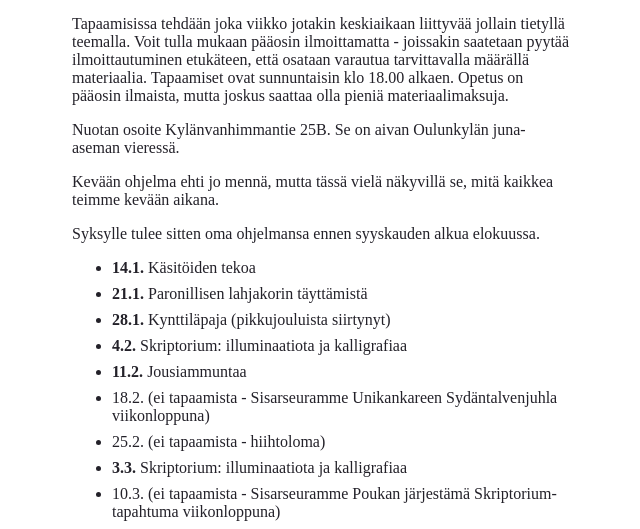
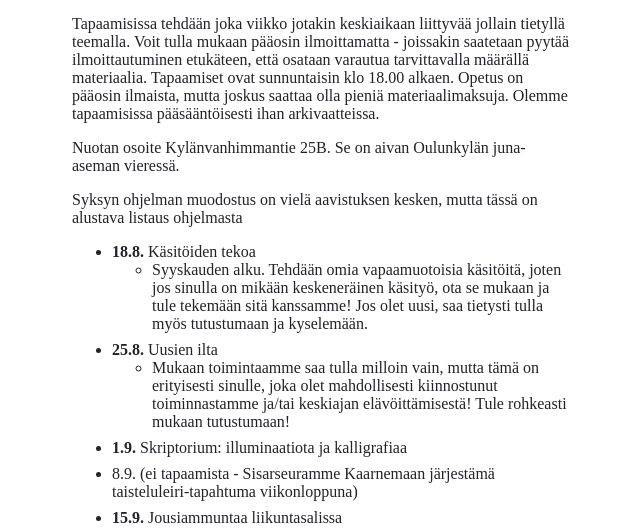
Before and after one commit to tuomokar/hukka-website, a Gatsby site: page /calendar in a window 1280 px wide. Shown: the part 356-885 px from the top of the page, without its empty margins (318-958 px from the left). Built offline with nearby package versions, Linux system fonts and the light colour scheme; Gatsby itself is replaced by a stand-in of ours.

Commit message:
content: Autumn meetings info (at least for the most part)

```diff
--- a/src/content/MainPageTopicalThings.mdx
+++ b/src/content/MainPageTopicalThings.mdx
@@ -1,12 +1,12 @@
 import { ExternalLink } from '../components/external-link'
 
-### 2024 loppukesän ja syksyn toiminta
+### 2024 syyskauden toiminta
 
-Viikottaiset sunnuntaitapaamiset ovat kesän ajan tauolla.
+Uusien ilta on sunnuntaina 25.8. Oulunkylän nuorisotalo Nuotalla Oulunkylässä. Mukaan saa tulla tutustumaan
+minä tahansa sunnuntaina, mutta uusien ilta erityisesti on sitä varten tarkoitettu. Tule rohkeasti mukaan!
 
-Elokuun alkupuolella 10.8. olemme mukana Helsingan keskiaikapäivässä mukana.
+Viikottaiset sunnuntaitapaamiset ovat olleet kesän ajan tauolla mutta jatkuvat sunnuntaina
+18.8. Näistä sekä uusien illasta lisää Kalenteri-sivulta.
 
-Taistelutreenejä on lähes joka viikko myös kesän ajan.
-
-Elokuun lopussa aloitamme taas viikottaiset sunnuntaitapaamiset erilaisten keskiaikateemaisten
-aktiviteettien parissa.
+Taistelutreenit jatkuvat ainakin vielä elokuun ajan näillä näkymin ulkona Kannelmäessä ja jossain vaiheessa
+syyskuun aikana siirtynemme sisätiloihin Viikkiin.
--- a/src/pages/calendar.tsx
+++ b/src/pages/calendar.tsx
@@ -13,95 +13,97 @@ import { SundayActivity as SundayActivityType } from "../types/Activities";
 
 const sundayActivities: SundayActivityType[] = [
   {
-    date: "2024-01-14",
+    date: "2024-08-18",
     title: "Käsitöiden tekoa",
+    additionalDescription: (
+      <span>
+        Syyskauden alku. Tehdään omia vapaamuotoisia käsitöitä, joten jos sinulla on mikään keskeneräinen käsityö, ota
+        se mukaan ja tule tekemään sitä kanssamme! Jos olet uusi, saa tietysti tulla myös tutustumaan ja kyselemään.
+      </span>
+    ),
   },
   {
-    date: "2024-01-21",
-    title: "Paronillisen lahjakorin täyttämistä",
+    date: "2024-08-25",
+    title: "Uusien ilta",
+    additionalDescription: (
+      <span>
+        Mukaan toimintaamme saa tulla milloin vain, mutta tämä on erityisesti sinulle, joka olet mahdollisesti
+        kiinnostunut toiminnastamme ja/tai keskiajan elävöittämisestä! Tule rohkeasti mukaan tutustumaan!
+      </span>
+    ),
   },
   {
-    date: "2024-01-28",
-    title: "Kynttiläpaja (pikkujouluista siirtynyt)",
-  },
-  {
-    date: "2024-02-04",
+    date: "2024-09-01",
     title: "Skriptorium: illuminaatiota ja kalligrafiaa",
   },
   {
-    date: "2024-02-11",
-    title: "Jousiammuntaa",
-  },
-  {
-    date: "2024-02-18",
-    title: "Sisarseuramme Unikankareen Sydäntalvenjuhla viikonloppuna",
+    date: "2024-09-08",
+    title: "Sisarseuramme Kaarnemaan järjestämä taisteluleiri-tapahtuma viikonloppuna",
     noMeeting: true,
   },
   {
-    date: "2024-02-25",
-    title: "hiihtoloma",
+    date: "2024-09-15",
+    title: "Jousiammuntaa liikuntasalissa",
+  },
+  {
+    date: "2024-09-22",
+    title: "Museovierailu Sinebrychoffilla",
+    additionalDescription: (
+      <span>Huom. tällöin ei olla Nuotalla ollenkaan. Tpaamisesta tulee lisätietoa myöhemmin.</span>
+    ),
+  },
+  {
+    date: "2024-09-29",
+    title: "??? (ohjelma tarkentuu myöhemmin",
+  },
+  {
+    date: "2024-10-06",
+    title: "Skriptorium: illuminaatiota ja kalligrafiaa",
+  },
+  {
+    date: "2024-10-13",
+    title: "Jousiammuntaa liikuntasalissa",
+  },
+  {
+    date: "2024-10-20",
+    title: "??? (ohjelma tarkentuu myöhemmin)",
+  },
+  {
+    date: "2024-10-27",
+    title: "Alusmekon tai -paidan tekoa",
+  },
+  {
+    date: "2024-11-03",
+    title: "Skriptorium: illuminaatiota ja kalligrafiaa",
+  },
+  {
+    date: "2024-11-10",
+    title: "Hukan oma Kekrijuhla-tapahtuma viikonloppuna",
     noMeeting: true,
   },
   {
-    date: "2024-03-03",
+    date: "2024-11-17",
+    title: "Lautanauha osa 1",
+  },
+  {
+    date: "2024-11-24",
+    title: "Lautanauha: osa 2",
+    additionalDescription: (
+      <span>HUOM. Tämän kerran paikka ja aika saattaa vielä vaihtua jonnekin muualle kuin Nuotalle</span>
+    ),
+  },
+  {
+    date: "2024-12-01",
     title: "Skriptorium: illuminaatiota ja kalligrafiaa",
   },
   {
-    date: "2024-03-10",
-    title: "Sisarseuramme Poukan järjestämä Skriptorium-tapahtuma viikonloppuna",
+    date: "2024-12-08",
+    title: "Sisarseuramme Poukan järjestämä Annanpäivät-tapahtuma viikonloppuna",
     noMeeting: true,
   },
   {
-    date: "2024-03-17",
-    title: "Kirjansidontaa: koptisidos",
-  },
-  {
-    date: "2024-03-24",
-    title: "Laulua ja musisointia",
-  },
-  {
-    date: "2024-03-31",
-    title: "Pääsiäinen",
-    noMeeting: true,
-  },
-  {
-    date: "2024-04-07",
-    title: "Scriptorium",
-  },
-  {
-    date: "2024-04-14",
-    title: "Jousiammuntaa",
-  },
-  {
-    date: "2024-04-21",
-    title: "Sisarseuramme Miehonlinnan järjestämä Suwiyöt-tapahtuma viikonloppuna",
-    noMeeting: true,
-  },
-  {
-    date: "2024-04-28",
-    title: "Hukan kevättanssiaiset",
-  },
-  {
-    date: "2024-05-05",
-    title: "Skriptorium: illuminaatiota ja kalligrafiaa",
-  },
-  {
-    date: "2024-05-12",
-    title: "Jousiammuntaa",
-  },
-  {
-    date: "2024-05-19",
-    title: "Hukan oma Värttinä & Väripata -tapahtuma viikonloppuna",
-    noMeeting: true,
-  },
-  {
-    date: "2024-05-26",
-    title: "Vapaamuotoista ompelua. Kaavoitusapua tarjolla",
-    additionalDescription: (
-      <>
-        <span>Myös uudet erittäin tervetulleita!</span>
-      </>
-    ),
+    date: "2024-12-15",
+    title: "Pikkujoulut",
   },
 ];
 
@@ -581,7 +583,8 @@ const Calendar: FC = () => (
               Tapaamisissa tehdään joka viikko jotakin keskiaikaan liittyvää jollain tietyllä teemalla. Voit tulla
               mukaan pääosin ilmoittamatta - joissakin saatetaan pyytää ilmoittautuminen etukäteen, että osataan
               varautua tarvittavalla määrällä materiaalia. Tapaamiset ovat sunnuntaisin klo 18.00 alkaen. Opetus on
-              pääosin ilmaista, mutta joskus saattaa olla pieniä materiaalimaksuja.
+              pääosin ilmaista, mutta joskus saattaa olla pieniä materiaalimaksuja. Olemme tapaamisissa pääsääntöisesti
+              ihan arkivaatteissa.
             </span>
           </p>
           <p>
@@ -589,11 +592,8 @@ const Calendar: FC = () => (
           </p>
           <p>
             <span>
-              Kevään ohjelma ehti jo mennä, mutta tässä vielä näkyvillä se, mitä kaikkea teimme kevään aikana.
+              Syksyn ohjelman muodostus on vielä aavistuksen kesken, mutta tässä on alustava listaus ohjelmasta
             </span>
-          </p>
-          <p>
-            <span>Syksylle tulee sitten oma ohjelmansa ennen syyskauden alkua elokuussa.</span>
           </p>
         </div>
 
@@ -624,6 +624,7 @@ const Calendar: FC = () => (
         </div>
       </div>
 
+      {/*
       <EventsContainer>
         <h3>Muuta</h3>
         <div>
@@ -647,6 +648,7 @@ const Calendar: FC = () => (
           </p>
         </div>
       </EventsContainer>
+       */}
 
       <EventsContainer>
         <h3>Harrastajien keskiaikatapahtumat</h3>
```
